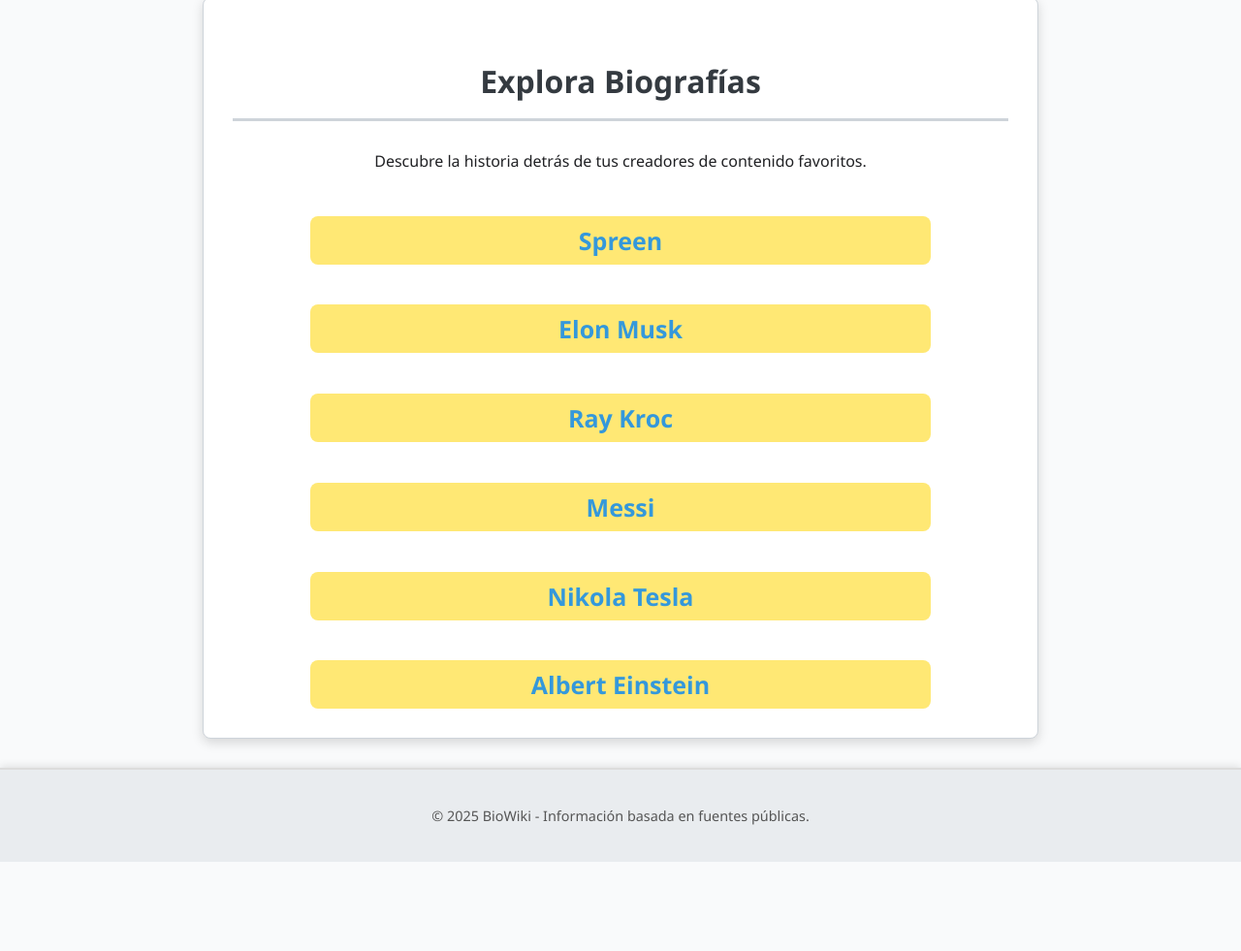
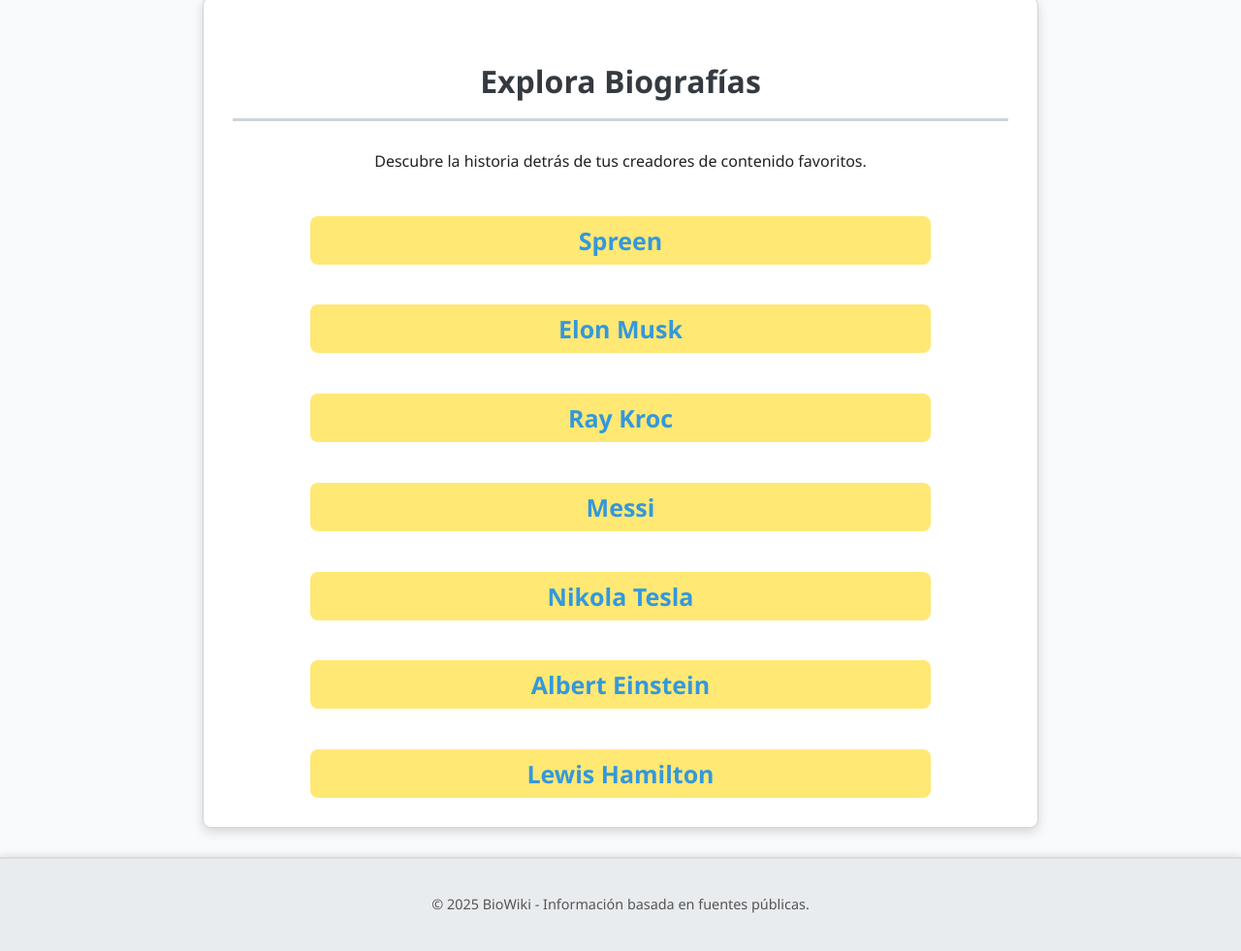
Before and after one commit to BioWiki-COM/BioWiki-COM.github.io, a plain HTML site: page index.html in a window 1280 px wide. Shown: the part 714-1695 px from the top of the page at 97% size. Before the commit the page ends 1603 px from the top, so only its background shows below. Drawn offline with Linux system fonts and the light colour scheme.

Commit message:
Update index.html

```diff
--- a/index.html
+++ b/index.html
@@ -126,6 +126,9 @@
     <div class="bio-button" onclick="window.location.href = 'alberteinstein.html'">
         <h5 style="color: #3498db; font-size: 25px">Albert Einstein</h5>
     </div>
+    <div class="bio-button" onclick="window.location.href = 'lewishamilton.html'">
+        <h5 style="color: #3498db; font-size: 25px">Lewis Hamilton</h5>
+    </div>
     </section>
 
     <footer>
```
